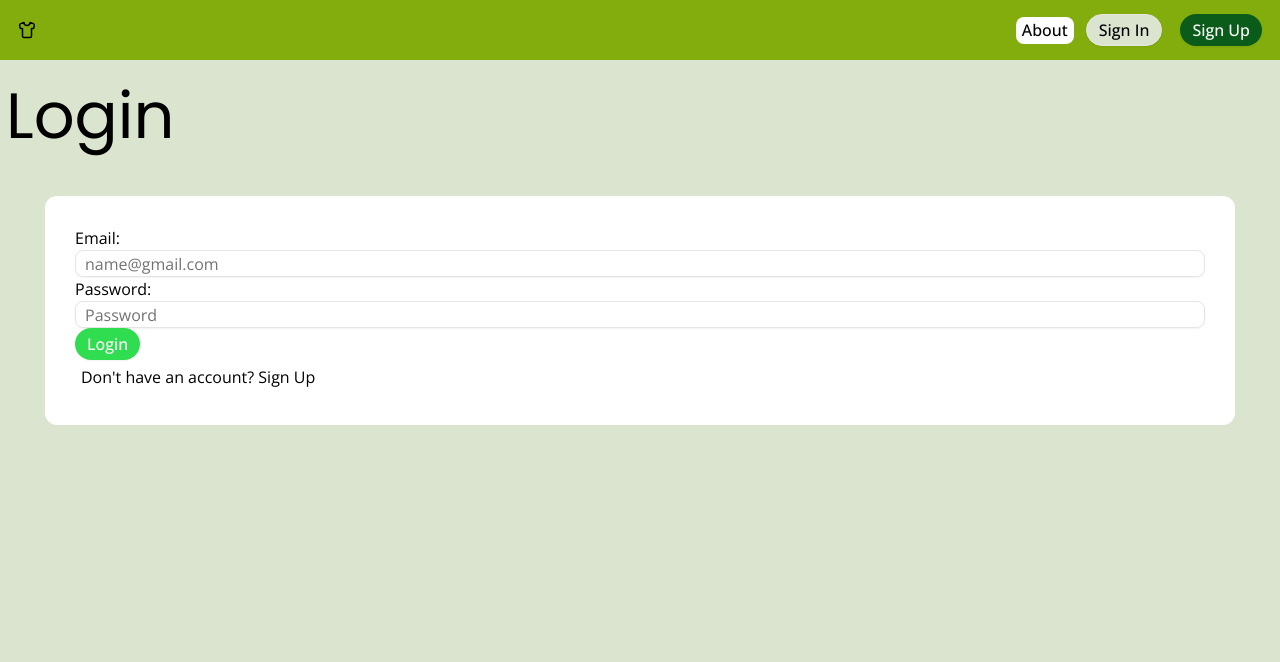
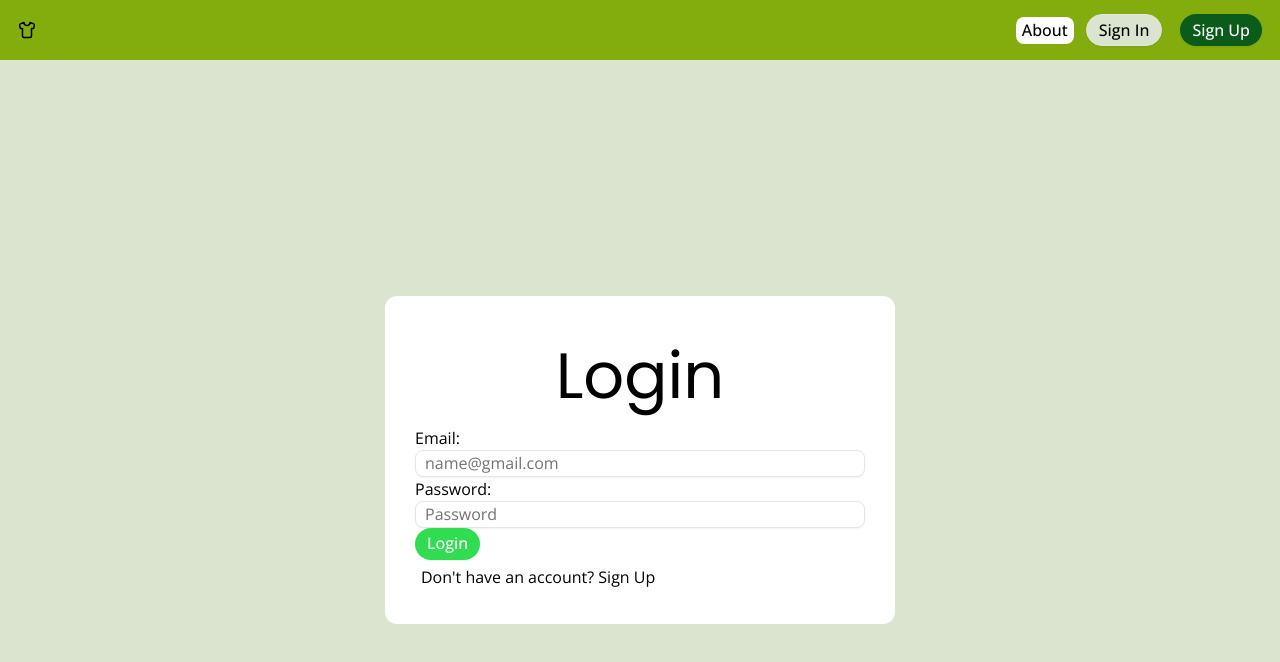
Before and after one commit to vakulenko10/fitApp-frontend, a React (Vite) app: page /login in a window 1280 px wide. Shown: the top 662 px of the page. Built offline with nearby package versions, Linux system fonts and the light colour scheme.

Commit message:
added tailwind styles for Login especeally for adaptive for devices

```diff
--- a/src/pages/Login.jsx
+++ b/src/pages/Login.jsx
@@ -22,17 +22,32 @@ const Login = () => {
 
   return (
     <>
-      <h1 className="w-full h-[100px] bg-background rounded-sm my-2">Login</h1>
-      <div className="bg-primary p-10 rounded-lg my-10 mx-15">
-        <div className="">
+      <div className="flex flex-col justify-center items-center min-h-screen" >
+        <h1 className=" h-[100px] bg-background rounded-sm text-center w-full max-w-[330px] md:max-w-[600px] md:hidden">
+          Login
+        </h1>
+        <div className="bg-primary p-10 rounded-lg w-full max-w-[330px] md:max-w-[600px] lg:max-w-[510px]">
+          <h1 className=" h-[100px] rounded-sm text-center flex justify-center items-center w-full max-w-[330px] md:max-w-[600px] lg:max-w-[510px] hidden md:flex">
+            Login
+          </h1>
+          <div>
             <label>Email:</label>
           <Input type="text" value={email} onChange={(e) => setEmail(e.target.value)} placeholder="name@gmail.com"/>
           </div>
           <div><label>Password:</label>
             <Input type="password" value={password} onChange={(e) => setPassword(e.target.value)} placeholder="Password" />
           </div>
-        <Button variant={"accent"} onClick={handleLogin} className="button" type="onSubmit">Login</Button>
+          <Button variant={"accent"} onClick={handleLogin}  className="button hidden md:flex" type="onSubmit">Login</Button>
           <p>Don't have an account? <button onClick={() => navigate("/signup")} className="button">Sign Up</button></p>
+        </div>
+        {/*button out the block on mobile*/}
+        <Button
+          variant={"accent"}
+          onClick={handleLogin}
+          className="button sm:flex md:hidden mt-20 w-full max-w-[330px]"
+          type="onSubmit">
+            Login
+        </Button>
       </div>
     </>
   );
```
Lines whose indentation alone changed are shown as unchanged.
